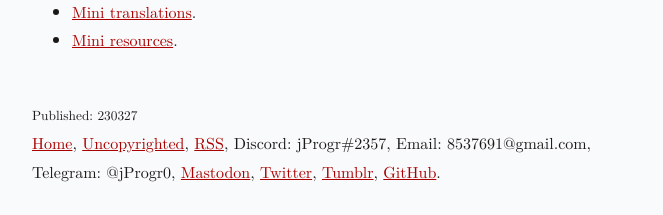
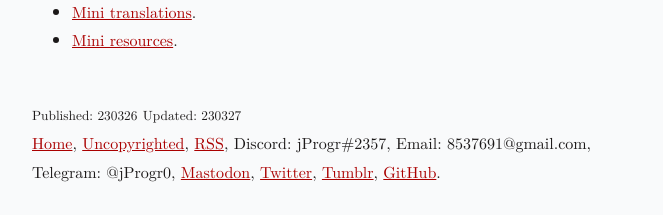
Before and after one commit to jProgr/jprogr.github.io, a Jekyll site: the page built from _posts/2023-03-26-15-minute-siti.md, in a window 1280 px wide. Shown: the part 1825-2040 px from the top of the page, without its empty margins (308-971 px from the left). Built offline with Jekyll 4.4.1, drawn with Linux system fonts in a browser that asks for light colours.

Commit message:
Update content
Updated "A translation of the article 15-minute city to Mini".

```diff
--- a/_posts/2023-03-26-15-minute-siti.md
+++ b/_posts/2023-03-26-15-minute-siti.md
@@ -1,7 +1,8 @@
 ---
 title: "A translation of the article 15-minute city to Mini"
 permalink: /15-minute-siti
-custom_date: "230327"
+custom_date: "230326"
+updated_date: "230327"
 ---
 
 # A translation of the article 15-minute city to Mini
```
